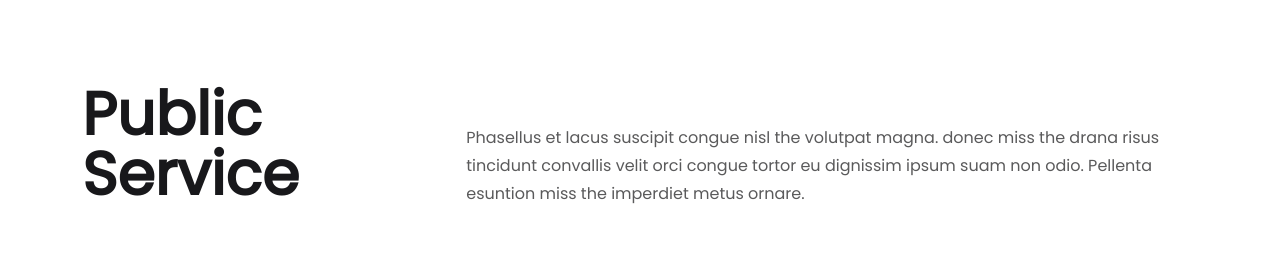
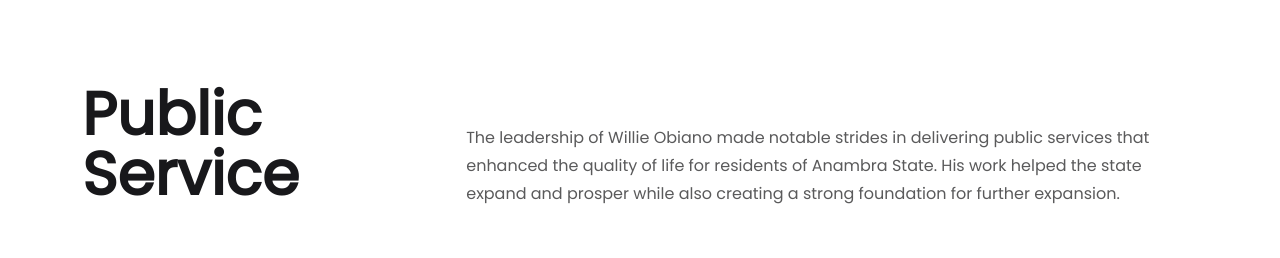
Before and after one commit to Manlikevee/willieobiano, a Gatsby site: page /Biography in a window 1280 px wide. Shown: the part 4940-5198 px from the top of the page. Built offline with nearby package versions, Linux system fonts and the light colour scheme; Gatsby itself is replaced by a stand-in of ours.

Commit message:
merged branch

```diff
--- a/src/component/BiographyHero/Publicsector.js
+++ b/src/component/BiographyHero/Publicsector.js
@@ -13,9 +13,7 @@
       <h2 className="h2 section-title">Public Service</h2>
     </div>
     <p className="section-text">
-      Phasellus et lacus suscipit congue nisl the volutpat magna. donec miss the
-      drana risus tincidunt convallis velit orci congue tortor eu dignissim
-      ipsum suam non odio. Pellenta esuntion miss the imperdiet metus ornare.
+    The leadership of Willie Obiano made notable strides in delivering public services that enhanced the quality of life for residents of Anambra State. His work helped the state expand and prosper while also creating a strong foundation for further expansion.
     </p>
   </div>
   <div className="slider" data-slider="">
--- a/src/component/Layout/Layout.js
+++ b/src/component/Layout/Layout.js
@@ -28,14 +28,8 @@
       )}
 
 <Header />
-  <main>
-    <article>
 
-      {children}
-
-      </article>
-</main>
-
+{children}
 <Footer/>
     </>
   )
--- a/src/components/Layout/Layout.js
+++ b/src/components/Layout/Layout.js
@@ -26,6 +26,7 @@
       )}
 
       <Header />
+
         {children}+
 
       <Footer />
```
